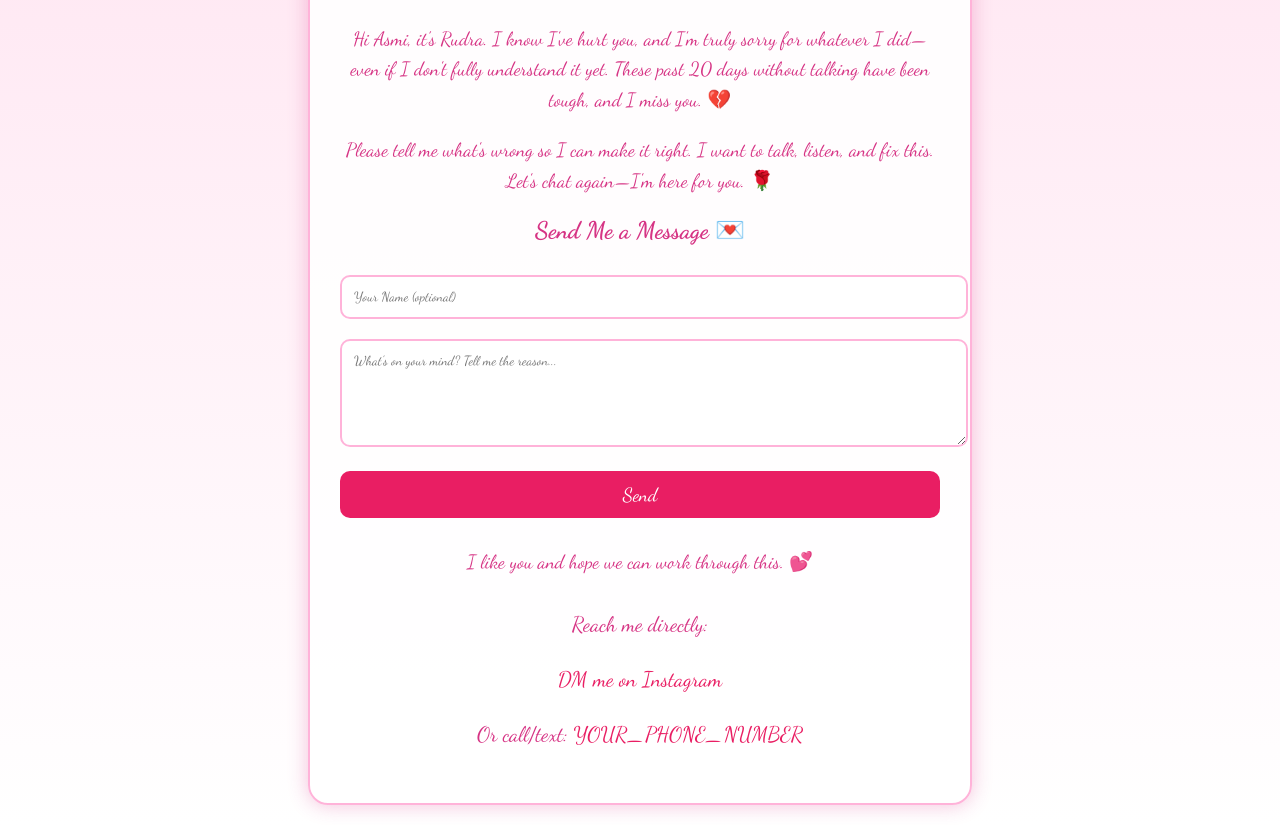
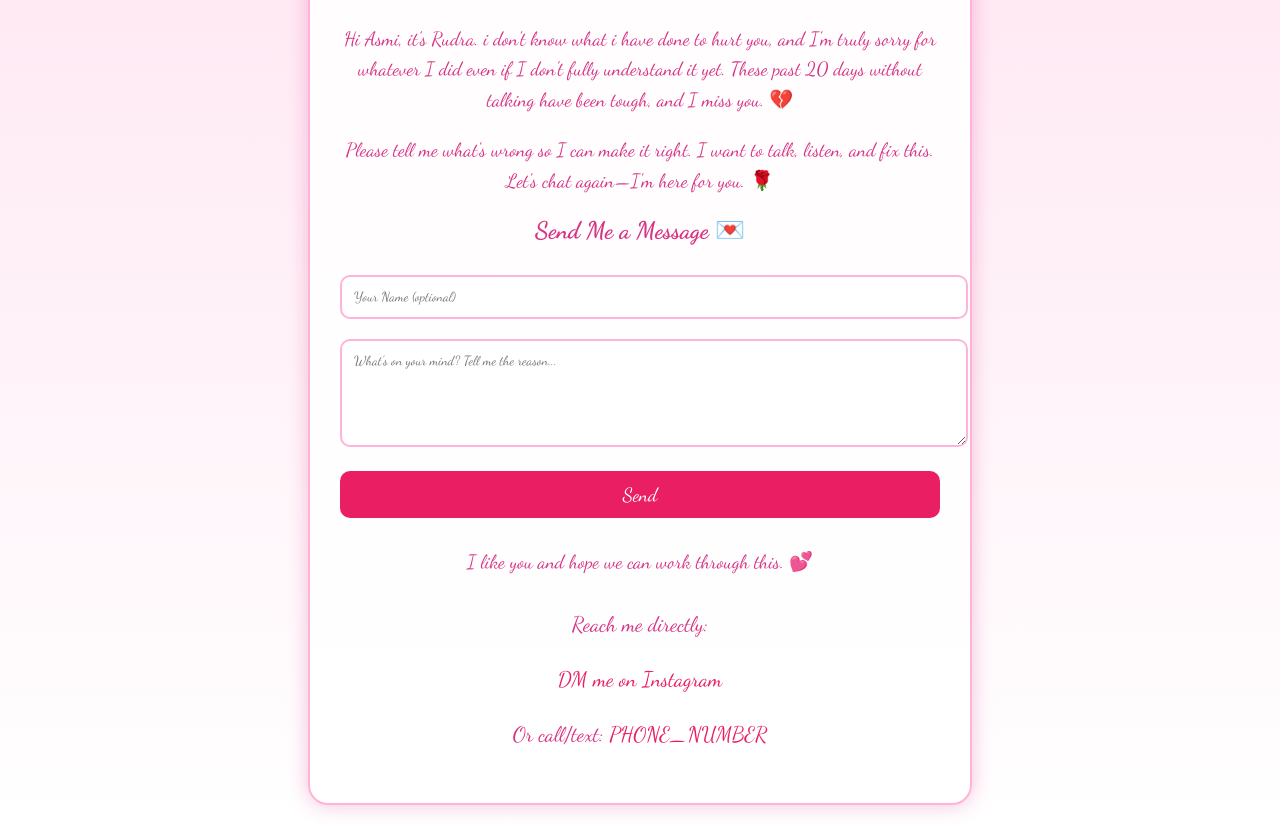
Before and after one commit to Lucifers69/ASMIII, a plain HTML site: page index.html.html in a window 1280 px wide. Shown: the part 130-955 px from the top of the page. Drawn offline with Linux system fonts and the light colour scheme.

Commit message:
index.html

```diff
--- a/index.html.html
+++ b/index.html.html
@@ -3,7 +3,7 @@
 <head>
     <meta charset="UTF-8">
     <meta name="viewport" content="width=device-width, initial-scale=1.0">
-    <title>Sorry, Asmi - From Rudra</title>
+    <title>Sorry, ASMI - From RUDRA</title>
     <link href="https://fonts.googleapis.com/css2?family=Dancing+Script:wght@400;700&display=swap" rel="stylesheet">
     <style>
         body {
@@ -68,7 +68,7 @@
 <body>
     <div class="container">
         <h1>I'm Sorry, Asmi 💖</h1>
-        <p>Hi Asmi, it's Rudra. I know I've hurt you, and I'm truly sorry for whatever I did—even if I don't fully understand it yet. These past 20 days without talking have been tough, and I miss you. 💔</p>
+        <p>Hi Asmi, it's Rudra. i don't know what i have done to hurt you, and I'm truly sorry for whatever I did even if I don't fully understand it yet. These past 20 days without talking have been tough, and I miss you. 💔</p>
 
         <p>Please tell me what's wrong so I can make it right. I want to talk, listen, and fix this. Let's chat again—I'm here for you. 🌹</p>
 
@@ -83,8 +83,8 @@
 
         <div class="contact">
             <p>Reach me directly:</p>
-            <p><a href="https://www.instagram.com/direct/t/YOUR_INSTAGRAM_USERNAME/">DM me on Instagram</a></p>
-            <p>Or call/text: <a href="tel:YOUR_PHONE_NUMBER">YOUR_PHONE_NUMBER</a></p>
+            <p><a href="https://www.instagram.com/direct/t/rudra_desai_10/">DM me on Instagram</a></p>
+            <p>Or call/text: <a href="tel:8275838481">PHONE_NUMBER</a></p>
         </div>
     </div>
 </body>
```
